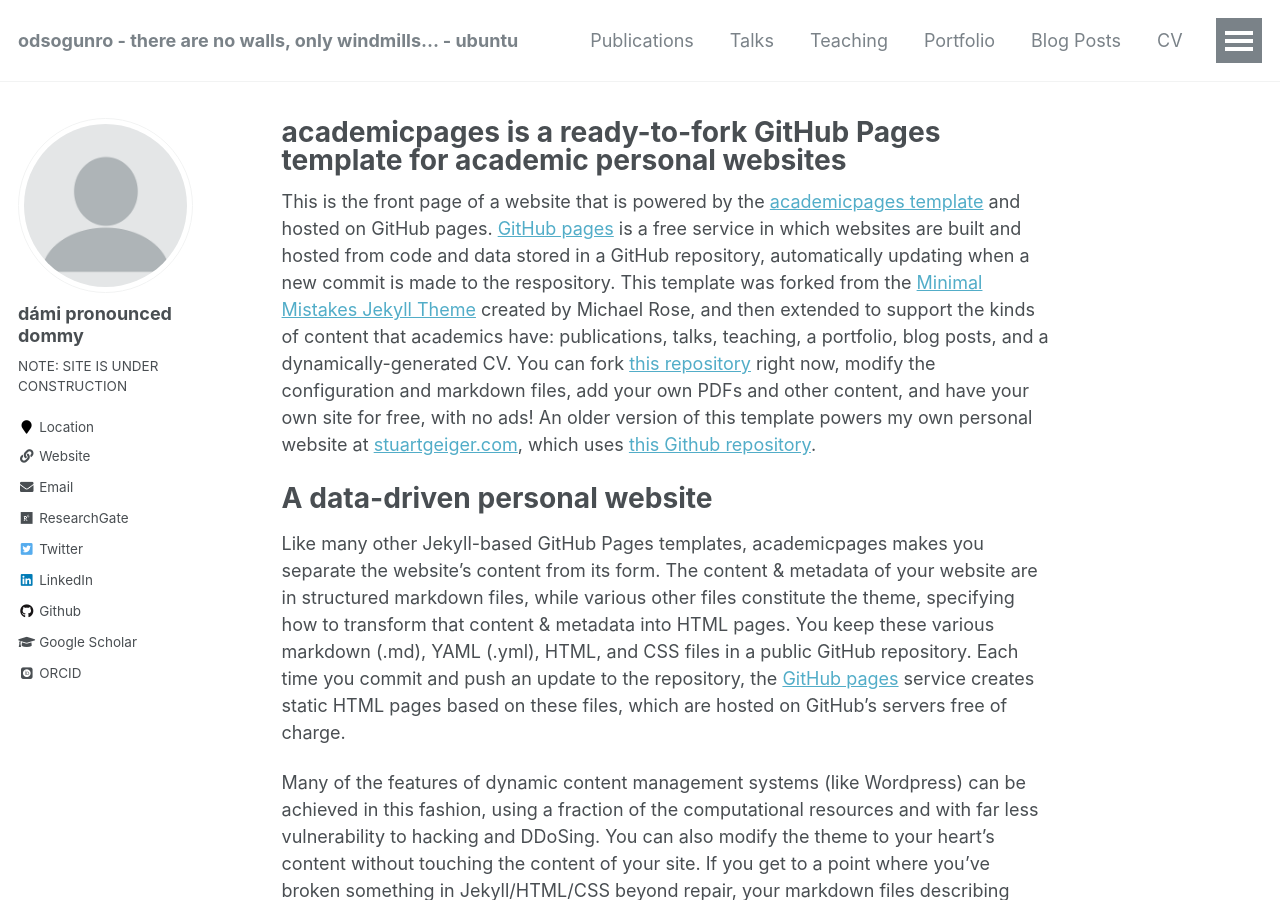
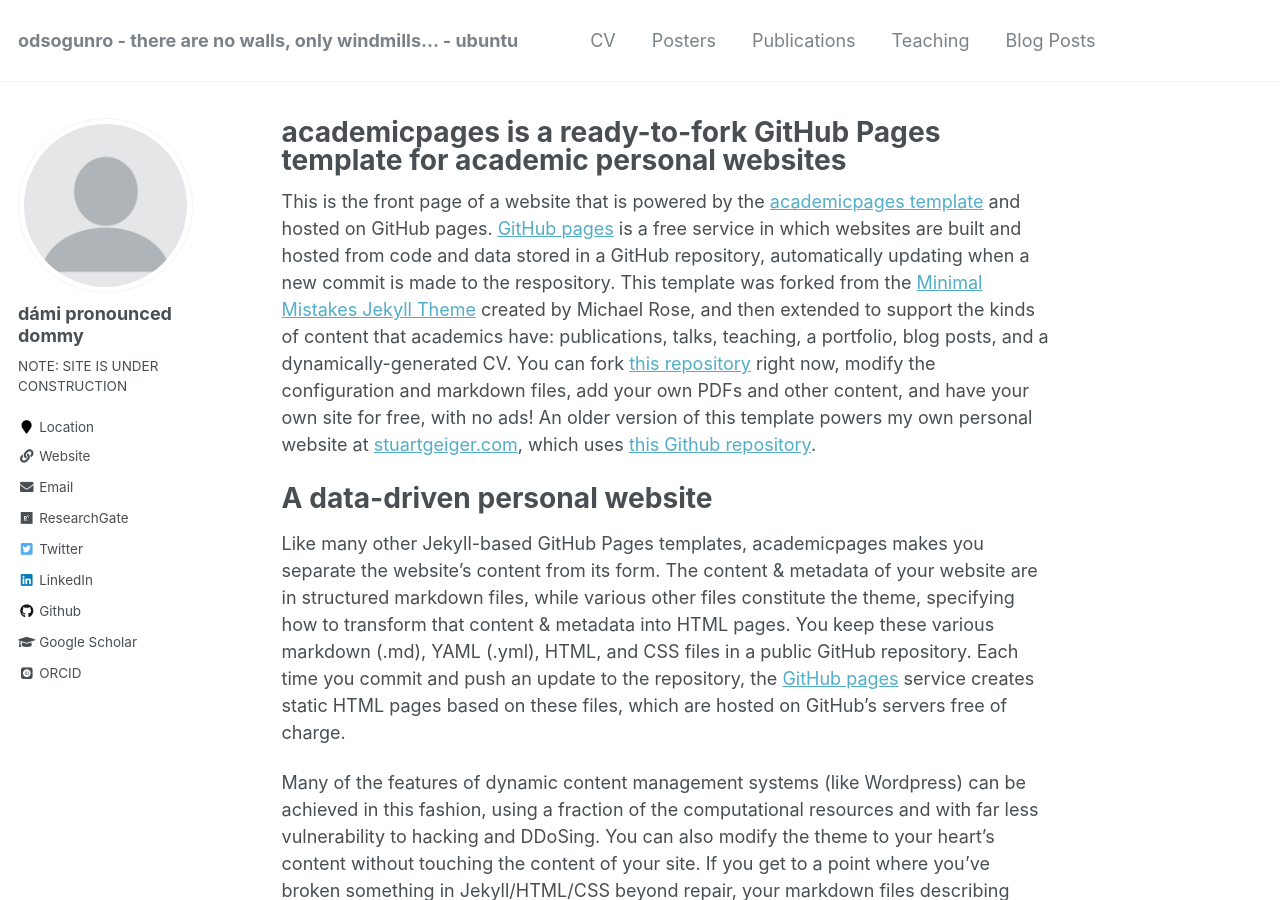
Before and after one commit to odsogunro/odsogunro.github.io, a Jekyll site: the page built from _pages/about.md, in a window 1280 px wide and 900 px high. Built offline with Jekyll 4.4.1, drawn with Linux system fonts in a browser that asks for light colours; some web fonts are replaced; some of the changed lines change nothing that is shown.

Commit message:
added adjustments to navigations buttons

```diff
--- a/_data/navigation.yml
+++ b/_data/navigation.yml
@@ -1,22 +1,25 @@
 # main links links
 main:
+  - title: "CV"
+    url: /cv/
+
+  - title: "Posters"
+    url: /posters/
+
   - title: "Publications"
     url: /publications/
 
-  - title: "Talks"
-    url: /talks/
+  # - title: "Talks"
+  #   url: /talks/
 
   - title: "Teaching"
     url: /teaching/
 
-  - title: "Portfolio"
-    url: /portfolio/
+  # - title: "Portfolio"
+  #   url: /portfolio/
 
   - title: "Blog Posts"
     url: /year-archive/
 
-  - title: "CV"
-    url: /cv/
-
-  - title: "Guide"
-    url: /markdown/
+  # - title: "Guide"
+  #   url: /markdown/
```
